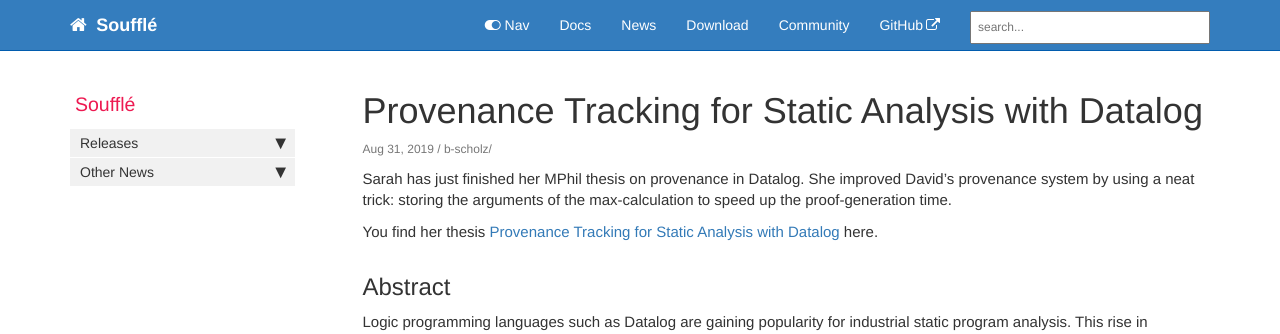
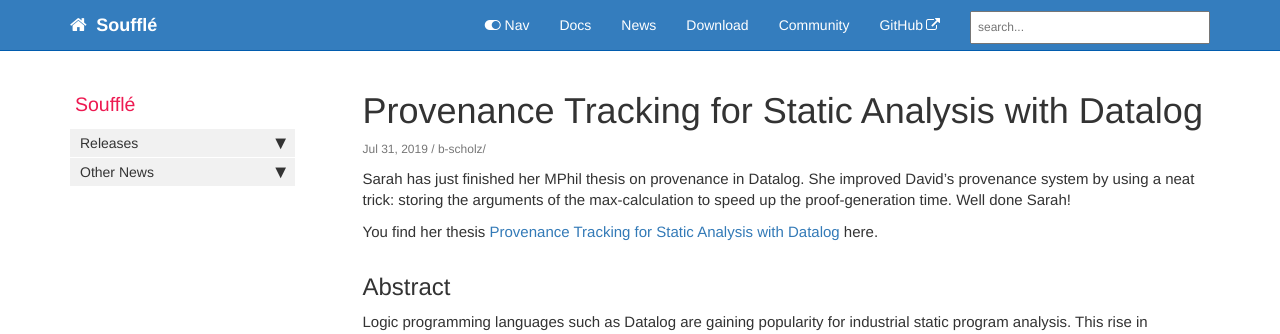
Before and after one commit to souffle-lang/souffle-lang.github.io, a Jekyll site: the page built from _posts/2019-07-31-thesis-sallinger.md, in a window 1280 px wide. Shown: the top 334 px of the page. Built offline with Jekyll 4.4.1, drawn with Linux system fonts in a browser that asks for light colours; comment, search, counter and statistics services are not loaded.

Commit message:
More fixes

```diff
--- a/_posts/2019-07-31-thesis-sallinger.md
+++ b/_posts/2019-07-31-thesis-sallinger.md
@@ -11,10 +11,10 @@ layout: post
 Sarah has just finished her MPhil thesis on provenance in Datalog.
 She improved David's provenance system by using a neat trick:
 storing the arguments of the max-calculation to speed up
-the proof-generation time.
+the proof-generation time. Well done Sarah!
 
 You find her thesis [Provenance Tracking for Static Analysis
-with Datalog](/pdf/thesis_salinger.pdf) here.
+with Datalog](/pdf/thesis_sallinger.pdf) here.
 
 ## Abstract
 Logic programming languages such as Datalog are gaining popularity for industrial static program
```
Also changed, not shown: other parts of _posts/2019-07-31-thesis-sallinger.md (+1 -1 lines).
